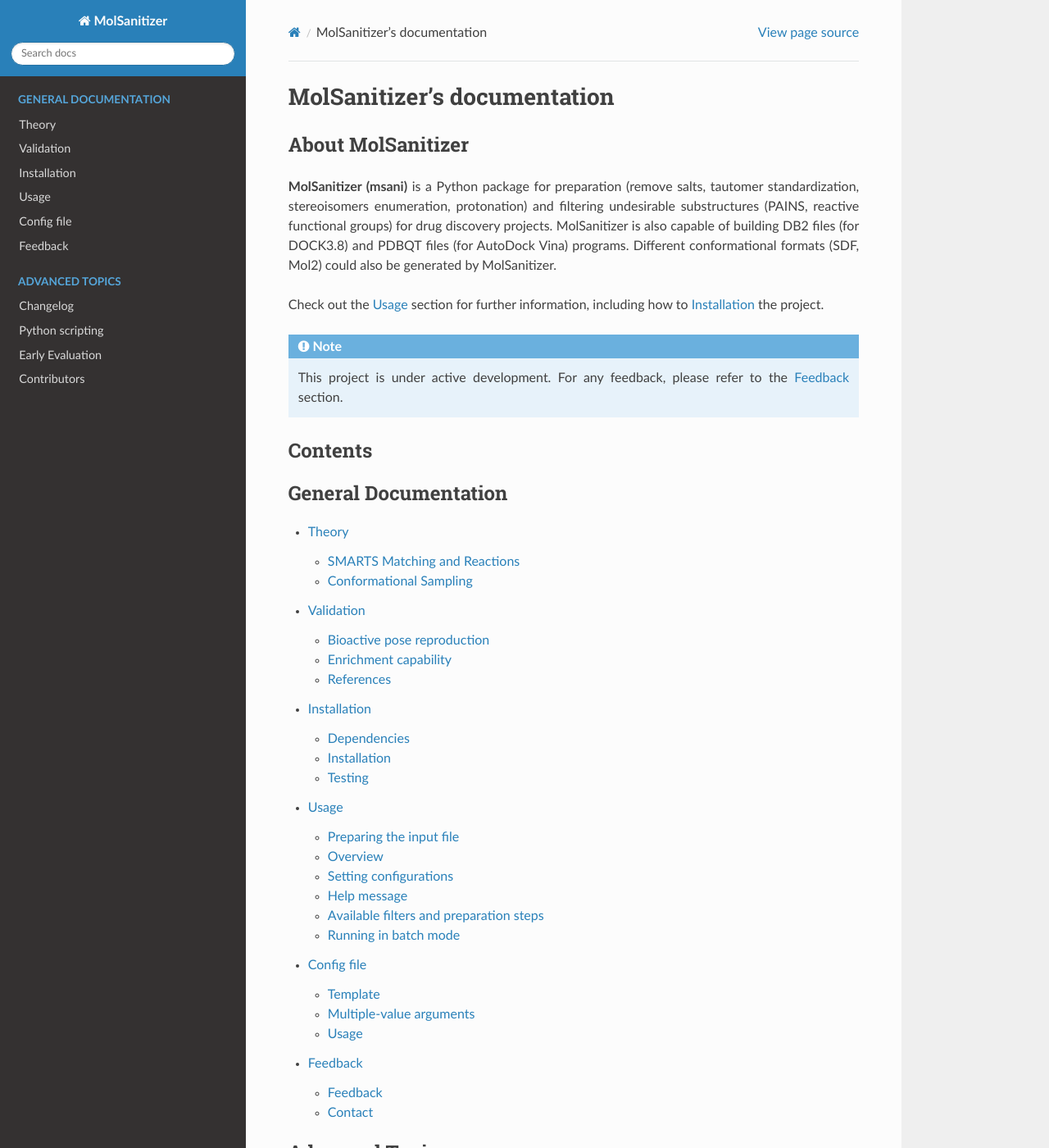
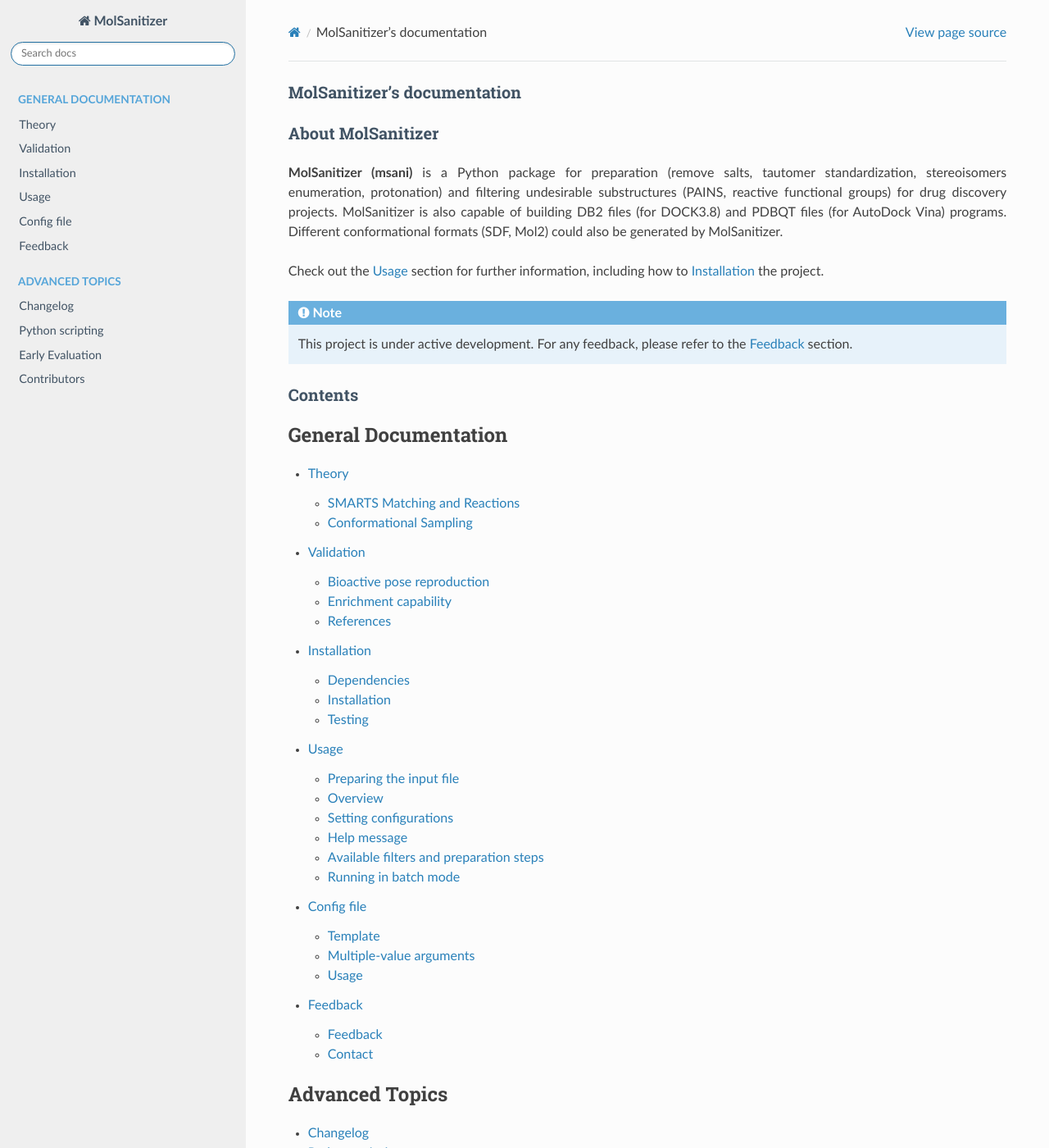
Before and after one commit to phonglam3103/msani-readthedocs, a Sphinx documentation site: the page built from docs/source/index.rst, in a window 1280 px wide and 1400 px high. Shown: the whole window at 82% size. Built offline with Sphinx 7.4.7 and the Read the Docs theme 3.1.0, drawn with Linux system fonts in a browser that asks for light colours; formulas are drawn with MathJax 3.

Commit message:
Trial of the new custom.css

```diff
--- a/docs/source/_static/custom.css
+++ b/docs/source/_static/custom.css
@@ -5,3 +5,119 @@
 section {
     text-align: justify;
 }
+
+h1, h2, h3 {
+    font-size: 125%;
+    color: #415364;
+}
+
+.wy-nav-content {
+    max-width: 1000px;
+}
+
+.wy-side-nav-search {
+    display: block;
+    width: 300px;
+    padding: 0.809em;
+    margin-bottom: 0.809em;
+    z-index: 200;
+    background-color: #efefef;
+    text-align: center;
+}
+
+menu-vertical p.caption {
+    color: #03579c;
+    height: 32px;
+    line-height: 32px;
+    padding: 0 1.618em;
+    margin: 12px 0 0;
+    display: block;
+    font-weight: 700;
+    text-transform: uppercase;
+    font-size: 85%;
+    white-space: nowrap;
+}
+
+a:visited {
+    color: #03779c;
+}
+
+.wy-nav-side {
+    top: 0;
+    bottom: 0;
+    left: 0;
+    padding-bottom: 2em;
+    width: 300px;
+    overflow-x: hidden;
+    overflow-y: hidden;
+    min-height: 100%;
+    color: #9b9b9b;
+    background: #efefef;
+    z-index: 200;
+}
+
+
+.wy-nav-side a:hover {
+    background-color: #c9c9c9;
+}
+
+.wy-menu-vertical a {
+    line-height: 18px;
+    padding: 0.4045em 1.618em;
+    display: block;
+    position: relative;
+    font-size: 90%;
+    color: #415364;
+}
+
+.wy-menu-vertical a:hover {
+    background-color: #c9c9c9;
+}
+
+.wy-side-nav-search .wy-dropdown>a, .wy-side-nav-search>a {
+    color: #415364;
+    font-size: 100%;
+    font-weight: 700;
+    display: inline-block;
+    padding: 4px 6px;
+    margin-bottom: 0.809em;
+    max-width: 100%;
+}
+
+.review {
+    background-color: yellow;
+}
+
+.comment {
+    color: red;
+    text-decoration: none;
+}
+
+.mono {
+    font-family: monospace;
+}
+
+.opt-name {
+    font-family: monospace;
+    font-weight: bold;
+    font-size: 105%;
+}
+
+.rst-content dl dt {
+    font-weight: 200;
+    margin-bottom: 12px;
+}
+
+@media screen and (max-width: 950px){
+    .wy-body-for-nav{background:#fcfcfc}
+    .wy-nav-top{display:block; position: fixed; background-color:#e9e7e7; color: #415364; width:-webkit-fill-available}
+    .wy-nav-side{left:-300px}
+    .wy-nav-side.shift{width:85%;left:0}
+    .wy-side-scroll{width:auto}
+    .wy-side-nav-search{width:auto}
+    .wy-menu.wy-menu-vertical{width:auto}
+    .wy-nav-content-wrap{margin-left:0}
+    .wy-nav-content-wrap
+    .wy-nav-content{padding:1.618em}
+    .wy-nav-content-wrap.shift{position:fixed;min-width:100%;left:85%;top:0;height:100%;overflow:hidden}
+}
```
